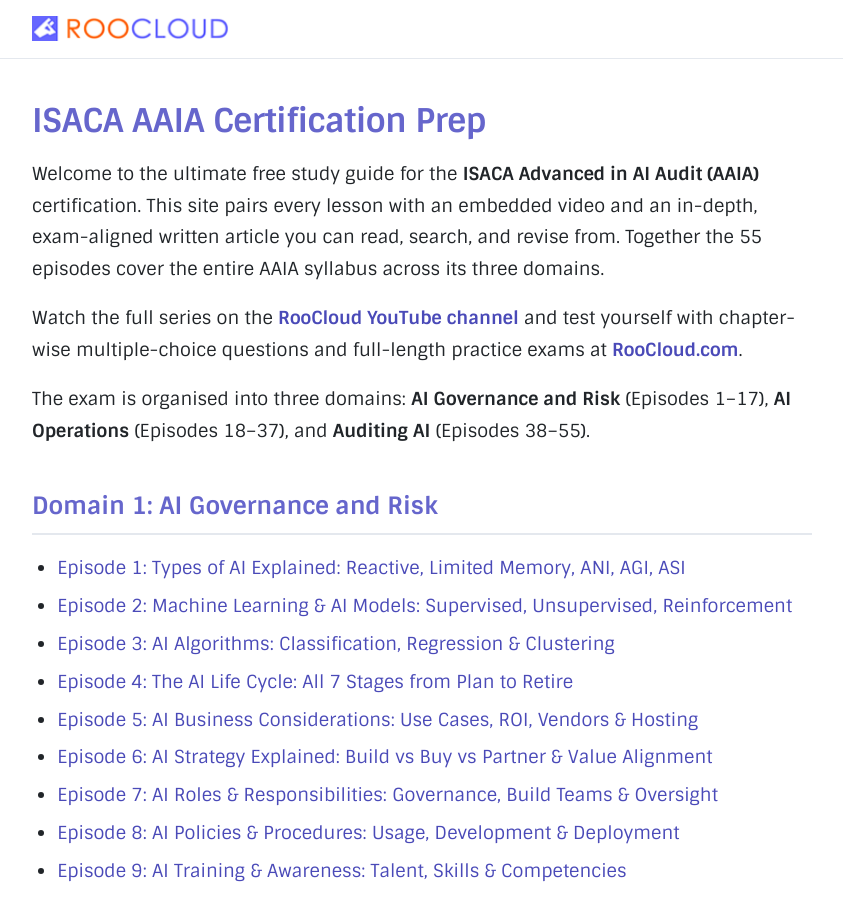
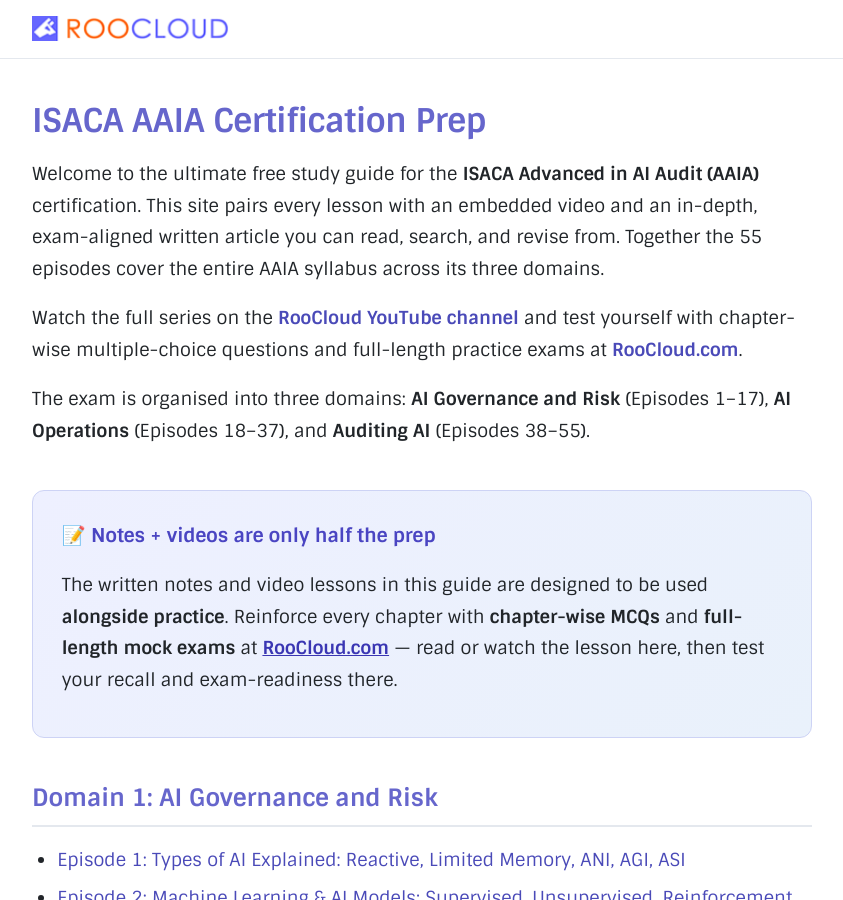
Before and after one commit to roocloud-certprep/isaca-aaia-exam-prep, a Jekyll site: the page built from index.md, in a window 1280 px wide and 900 px high. Shown: the whole window, without its empty margins (218-1061 px from the left). Built offline with Jekyll 4.4.1, drawn with Linux system fonts in a browser that asks for light colours; some of the changed text lies outside the part shown.

Commit message:
Footer changes

```diff
--- a/_layouts/default.html
+++ b/_layouts/default.html
@@ -50,7 +50,7 @@
     {{ content }}
     <footer class="site-footer">
       <p>&copy; {{ 'now' | date: "%Y" }} RooCloud &middot;
-        <a href="https://roocloud-certprep.github.io/">Home</a> &middot;
+        <a href="https://roocloud-certprep.github.io/">RooCloud @ GitHub</a> &middot;
         <a href="{{ site.youtube }}">YouTube</a> &middot;
         <a href="{{ site.website }}">RooCloud.com</a> &middot;
         <a href="{{ '/' | relative_url }}">Exam Syllabus</a>
--- a/index.md
+++ b/index.md
@@ -34,6 +34,14 @@ Welcome to the ultimate free study guide for the **ISACA Advanced in AI Audit (A
 Watch the full series on the **[RooCloud YouTube channel](https://youtube.com/@roocloud)** and test yourself with chapter-wise multiple-choice questions and full-length practice exams at **[RooCloud.com](https://roocloud.com)**.
 
 The exam is organised into three domains: **AI Governance and Risk** (Episodes 1–17), **AI Operations** (Episodes 18–37), and **Auditing AI** (Episodes 38–55).
+
+<div class="cta" markdown="1">
+
+### 📝 Notes + videos are only half the prep
+
+The written notes and video lessons in this guide are designed to be used **alongside practice**. Reinforce every chapter with **chapter-wise MCQs** and **full-length mock exams** at **[RooCloud.com](https://roocloud.com)** — read or watch the lesson here, then test your recall and exam-readiness there.
+
+</div>
 
 ## Domain 1: AI Governance and Risk
 
@@ -101,4 +109,4 @@ The exam is organised into three domains: **AI Governance and Risk** (Episodes 1
 
 ---
 
-*This study guide is produced by [RooCloud](https://roocloud.com). Watch the full series on [YouTube](https://youtube.com/@roocloud) and practice with MCQs and mock exams at [RooCloud.com](https://roocloud.com).*
+*This study guide is produced by [RooCloud](https://roocloud.com). Watch the full series on [YouTube](https://youtube.com/@roocloud), browse all courses at [RooCloud @ GitHub](https://roocloud-certprep.github.io/), and practice with chapter-wise MCQs and full-length mock exams at [RooCloud.com](https://roocloud.com).*
```
Also changed, not shown: README.md.
